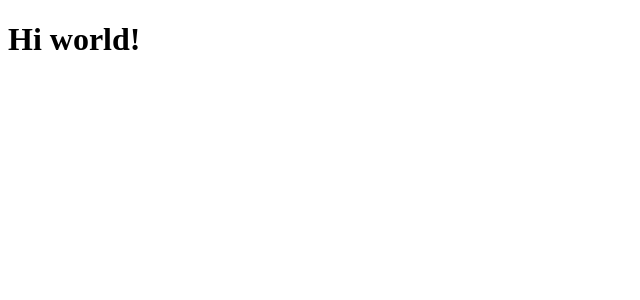
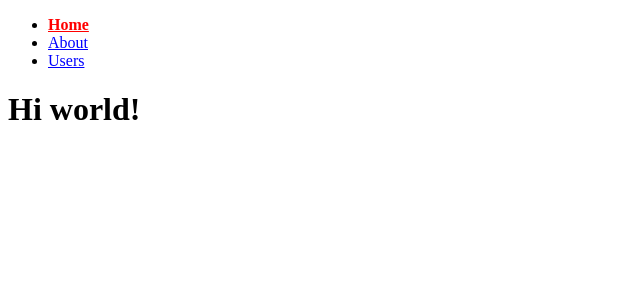
Before and after one commit to IvanGMtz/React_route, a React (Vite) app: page / in a window 1280 px wide. Shown: the top 300 px of the page, without its empty margins (0-640 px from the left). Built offline with nearby package versions, Linux system fonts and the light colour scheme.

Commit message:
feat: :sparkles: Add Navbar using NavLink

```diff
--- a/src/App.jsx
+++ b/src/App.jsx
@@ -3,11 +3,15 @@ import HomePage from "./pages/HomePage";
 import AboutPage from "./pages/AboutPage";
 import UsersPage from "./pages/UserPage";
 import NotFoundPage from "./pages/NotFoundPage";
+import Navbar from "./components/Navbar";
 
 function App() {
   return (
     <>
       <BrowserRouter>
+
+        <Navbar />
+
         <Routes>
           <Route path="/" element={<HomePage />} />
           <Route path="/about" element={<AboutPage />} />
--- /dev/null
+++ b/src/components/Navbar.jsx
@@ -0,0 +1,35 @@
+import { NavLink } from "react-router-dom";
+import "./navbar.css";
+
+export default function Navbar() {
+  return (
+    <div>
+      <ul>
+        <li>
+          <NavLink
+            className={({ isActive }) => (isActive ? "active" : "inactive")}
+            to="/"
+          >
+            Home
+          </NavLink>
+        </li>
+        <li>
+          <NavLink
+            className={({ isActive }) => (isActive ? "active" : "inactive")}
+            to="/about"
+          >
+            About
+          </NavLink>
+        </li>
+        <li>
+          <NavLink
+            className={({ isActive }) => (isActive ? "active" : "inactive")}
+            to="/users"
+          >
+            Users
+          </NavLink>
+        </li>
+      </ul>
+    </div>
+  );
+}
--- /dev/null
+++ b/src/components/navbar.css
@@ -0,0 +1,8 @@
+.active{
+    color:  red;
+    font-weight: bold;
+}
+
+.inactive{
+    color: blue;
+}
```
